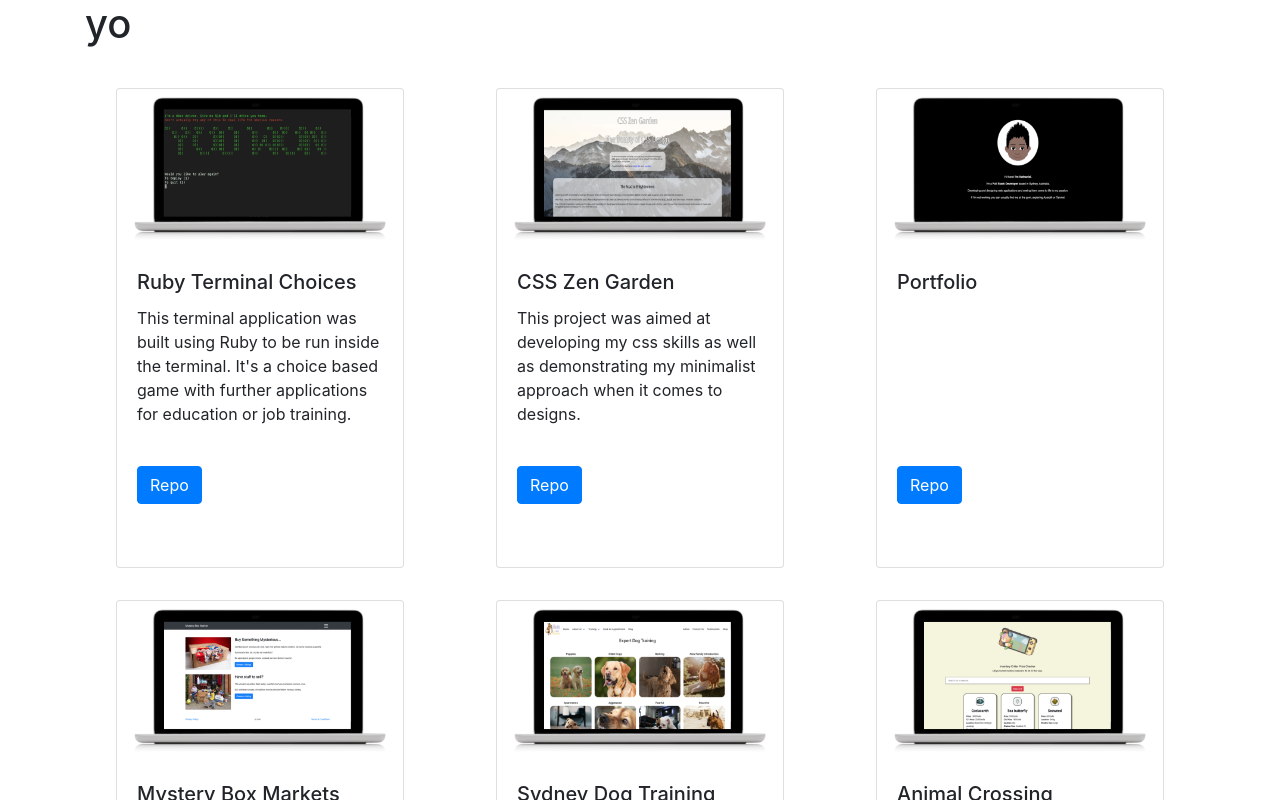
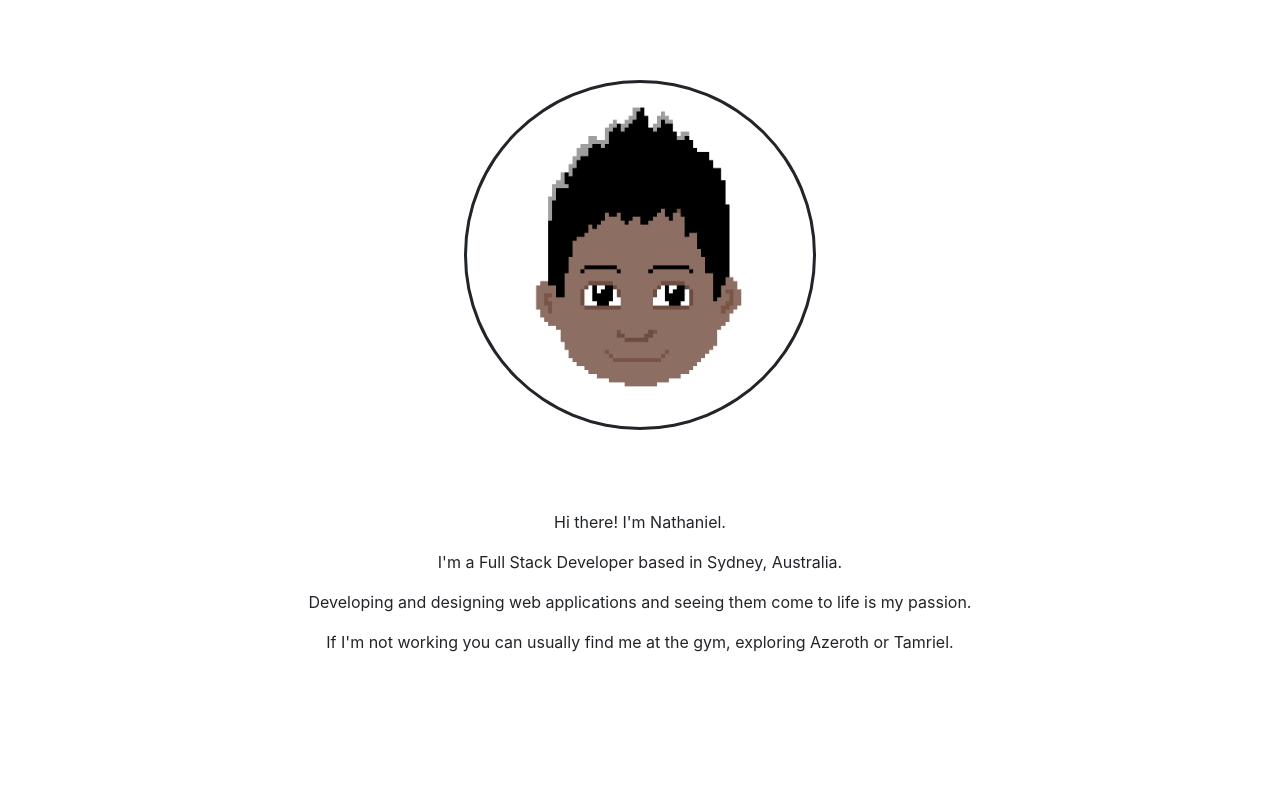
Before and after one commit to moralesn1/portfolio, a React (Create React App) app: page / in a window 1280 px wide. Shown: the top 800 px of the page. Built offline with nearby package versions, Linux system fonts and the light colour scheme.

Commit message:
add landing page component mvp

```diff
--- a/public/index.html
+++ b/public/index.html
@@ -11,7 +11,6 @@
       manifest.json provides metadata used when your web app is added to the
       homescreen on Android. See https://developers.google.com/web/fundamentals/engage-and-retain/web-app-manifest/
     -->
-    <link rel="manifest" href="%PUBLIC_URL%/manifest.json" />
     <link rel="shortcut icon" href="%PUBLIC_URL%/favicon.ico" />
     <!--
       Notice the use of %PUBLIC_URL% in the tags above.
--- a/src/App.css
+++ b/src/App.css
@@ -1,6 +1,28 @@
 /* img.card-img-top {
   width: 250px;
 } */
+
+/* Landing Page */
+div.landing-page-container.container {
+  height: 100vh;
+}
+
+img.hero-image {
+  margin-top: 5em;
+  margin-bottom: 5em;
+  height: 350px;
+  display: block;
+  margin-left: auto;
+  margin-right: auto;
+  border-style: solid;
+  border-radius: 50%;
+}
+
+div.landing-page-description-container {
+  text-align: center;
+}
+
+/* Projects Section */
 div.card {
   height: 480px;
   margin-top: 2em;
--- a/src/components/App.js
+++ b/src/components/App.js
@@ -1,7 +1,8 @@
 import React from "react";
+import { Container, Row } from "react-bootstrap";
+
+import LandingPageComponent from "./LandingPageComponent";
 import ProjectCard from "./ProjectCard";
-
-import { Container, Row, Button } from "react-bootstrap";
 
 import "../App.css";
 
@@ -12,6 +13,7 @@ function App() {
   function projectsCard(item, index) {
     return (
       <ProjectCard
+        key={index}
         image={item.image}
         title={item.title}
         description={item.description}
@@ -21,10 +23,10 @@ function App() {
   return (
     <>
       <Container>
-        <div>
-          <h1>yo</h1>
-        </div>
-        <Row className="project-row">{projectData.map(projectsCard)}</Row>
+        <LandingPageComponent />
+        <Row className="project-row">
+          {projectData.map(projectsCard).reverse()}
+        </Row>
       </Container>
     </>
   );
--- /dev/null
+++ b/src/components/LandingPageComponent.js
@@ -0,0 +1,33 @@
+import React from "react";
+import profilePicture from "../assets/portfolio_images/profile-pic.png";
+import { Container } from "react-bootstrap";
+
+export default function LandingPageComponent() {
+  return (
+    <>
+      <Container className="landing-page-container">
+        <div className="landing-page-wrapper">
+          <div className="landing-page-hero-image">
+            <img
+              className="hero-image"
+              src={profilePicture}
+              alt="Profile logo"
+            />
+          </div>
+          <div className="landing-page-description-container">
+            <p>Hi there! I'm Nathaniel.</p>
+            <p>I'm a Full Stack Developer based in Sydney, Australia.</p>
+            <p>
+              Developing and designing web applications and seeing them come to
+              life is my passion.
+            </p>
+            <p>
+              If I'm not working you can usually find me at the gym, exploring
+              Azeroth or Tamriel.
+            </p>
+          </div>
+        </div>
+      </Container>
+    </>
+  );
+}
```
